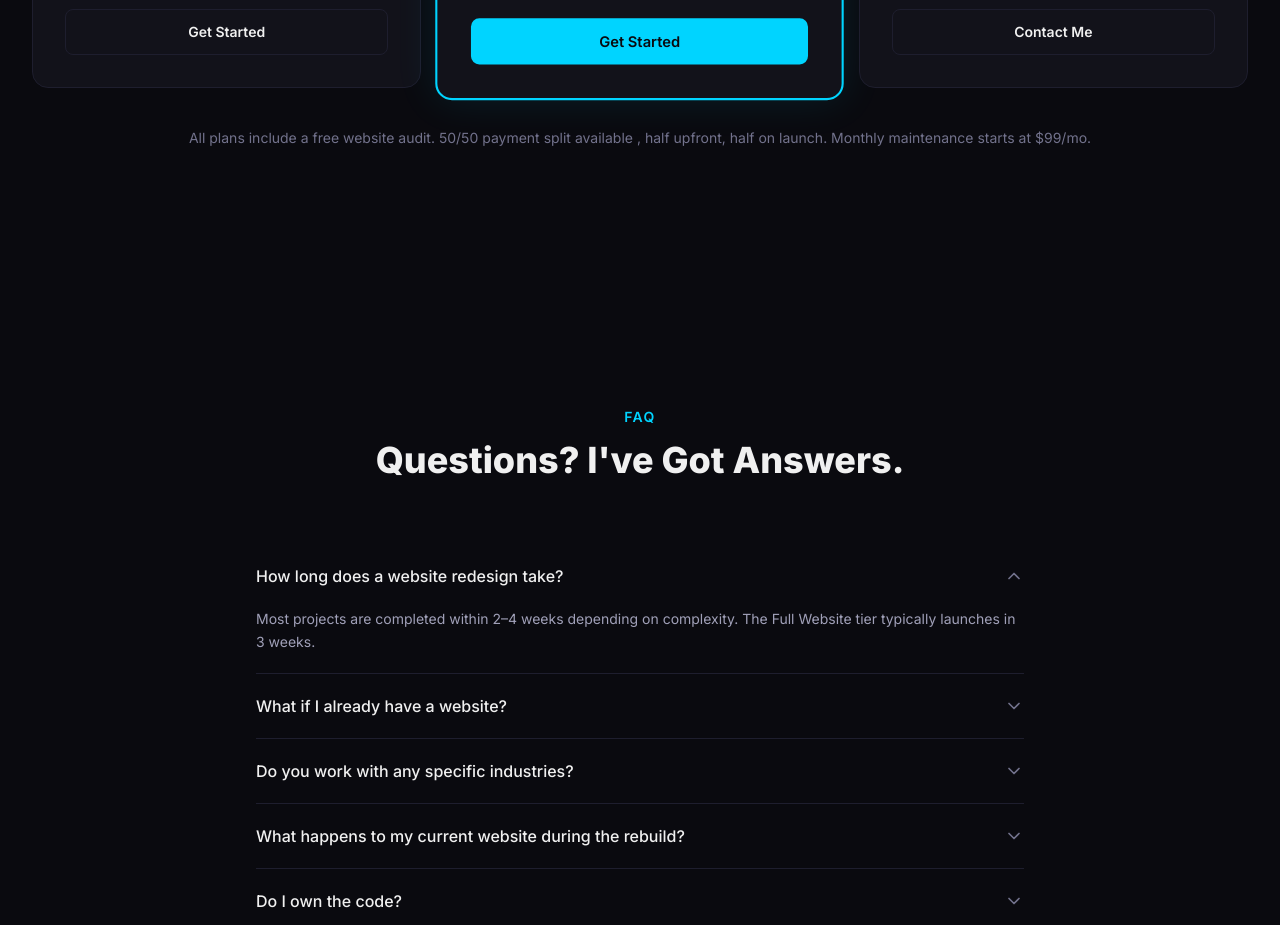
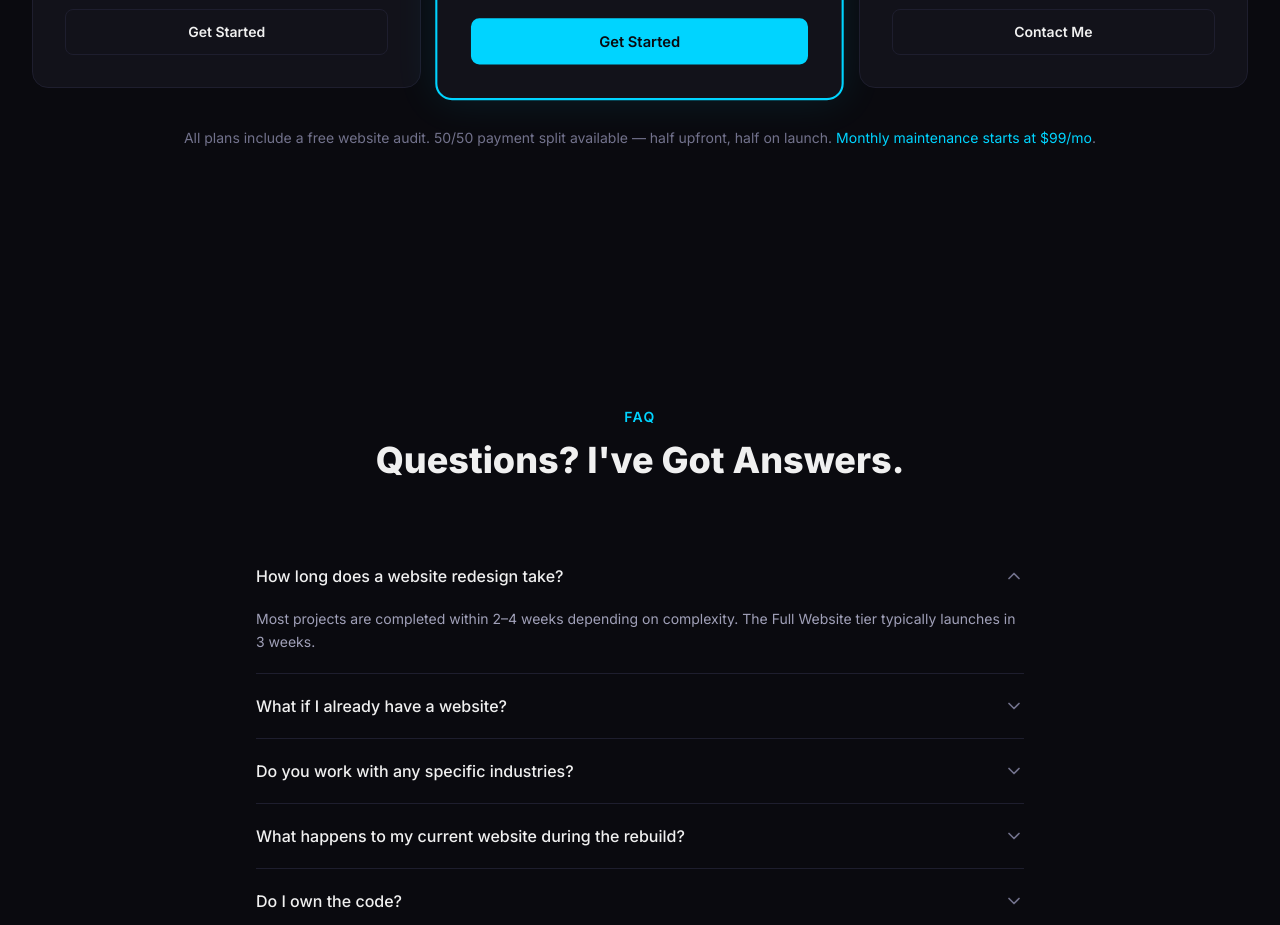
Before and after one commit to ngblu/555-digital, a Next.js app: page / in a window 1280 px wide. Shown: the part 4680-5605 px from the top of the page. Built offline with nearby package versions, Linux system fonts and the light colour scheme; no server answers.

Commit message:
Link maintenance subscriptions in pricing section

```diff
--- a/src/components/sections/Pricing.tsx
+++ b/src/components/sections/Pricing.tsx
@@ -131,7 +131,16 @@ export default function Pricing() {
 
         <p className="text-center text-text-muted text-sm mt-10">
           All plans include a free website audit. 50/50 payment split available
-          , half upfront, half on launch. Monthly maintenance starts at $99/mo.
+          — half upfront, half on launch.{" "}
+          <a
+            href="https://555-dashboard.vercel.app/maintenance"
+            target="_blank"
+            rel="noopener"
+            className="text-primary hover:underline"
+          >
+            Monthly maintenance starts at $99/mo
+          </a>
+          .
         </p>
       </div>
     </section>
```
